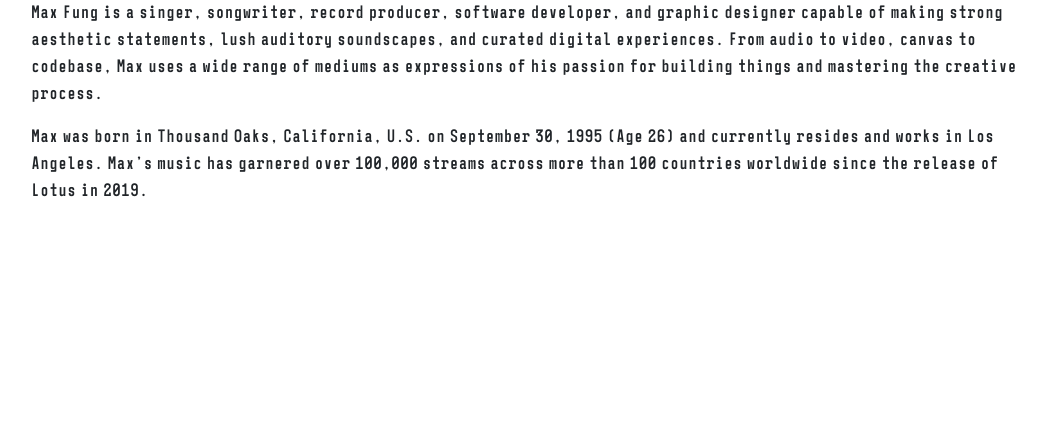
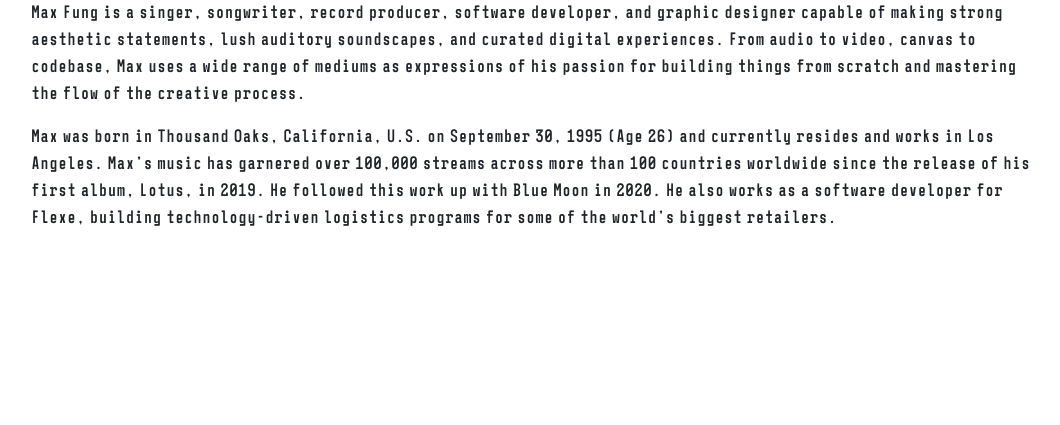
Before and after one commit to mxfng/bymaxfung.com, a Flask app: page /about in a window 1280 px wide. Shown: the part 76-501 px from the top of the page, without its empty margins (109-1169 px from the left). Run offline with Flask 2, Linux system fonts and the light colour scheme.

Commit message:
About - changed text

```diff
--- a/web/templates/about.html
+++ b/web/templates/about.html
@@ -6,9 +6,7 @@ About
 
 {% block content %}
 <p>
-    Max Fung is a singer, songwriter, record producer, software developer, and graphic designer capable of making strong aesthetic statements, lush auditory soundscapes, and curated digital experiences. From audio to video, canvas to codebase, Max uses a wide range of mediums as expressions of his passion for building things and mastering the creative process.
-</p>
+    Max Fung is a singer, songwriter, record producer, software developer, and graphic designer capable of making strong aesthetic statements, lush auditory soundscapes, and curated digital experiences. From audio to video, canvas to codebase, Max uses a wide range of mediums as expressions of his passion for building things from scratch and mastering the flow of the creative process.</p>
 <p>
-    Max was born in Thousand Oaks, California, U.S. on September 30, 1995 (Age 26) and currently resides and works in Los Angeles. Max’s music has garnered over 100,000 streams across more than 100 countries worldwide since the release of Lotus in 2019.
-</p>
+    Max was born in Thousand Oaks, California, U.S. on September 30, 1995 (Age 26) and currently resides and works in Los Angeles. Max’s music has garnered over 100,000 streams across more than 100 countries worldwide since the release of his first album, Lotus, in 2019. He followed this work up with Blue Moon in 2020. He also works as a software developer for Flexe, building technology-driven logistics programs for some of the world’s biggest retailers.</p>
 {% endblock %}
```
